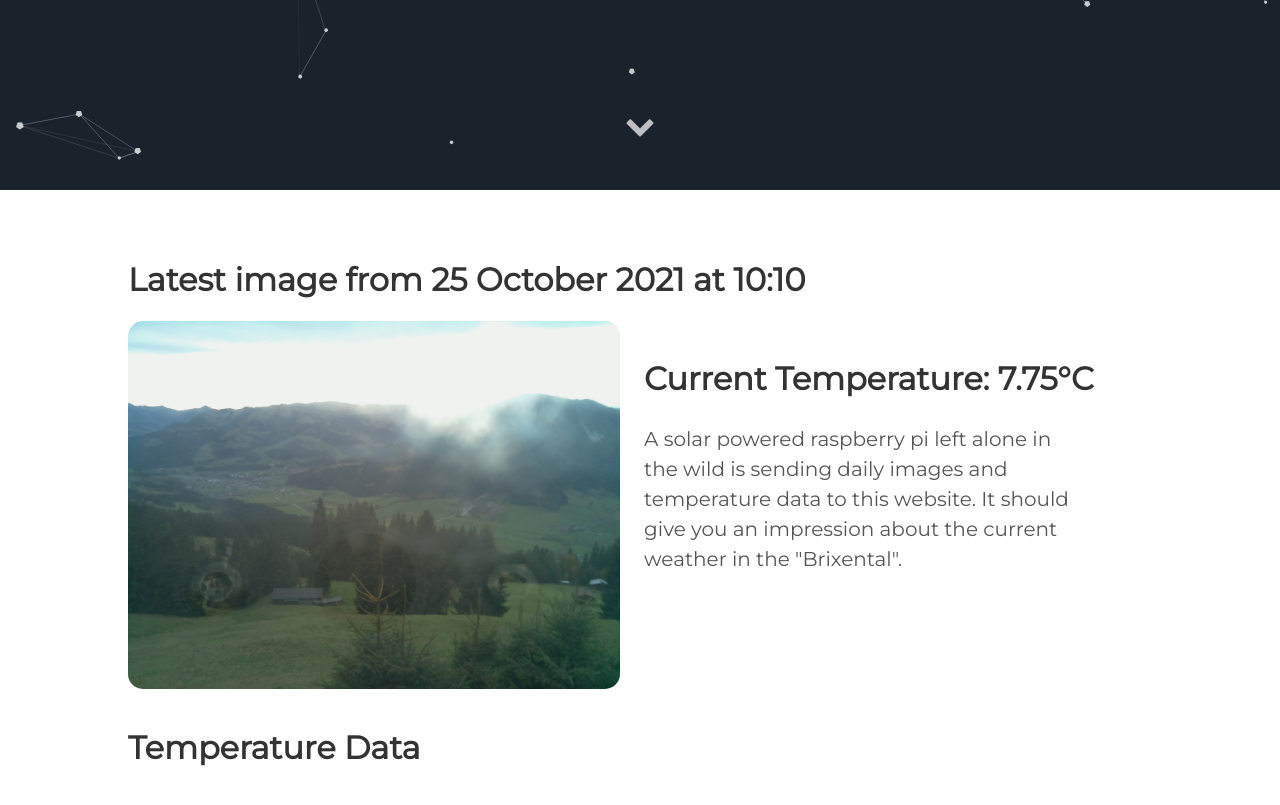
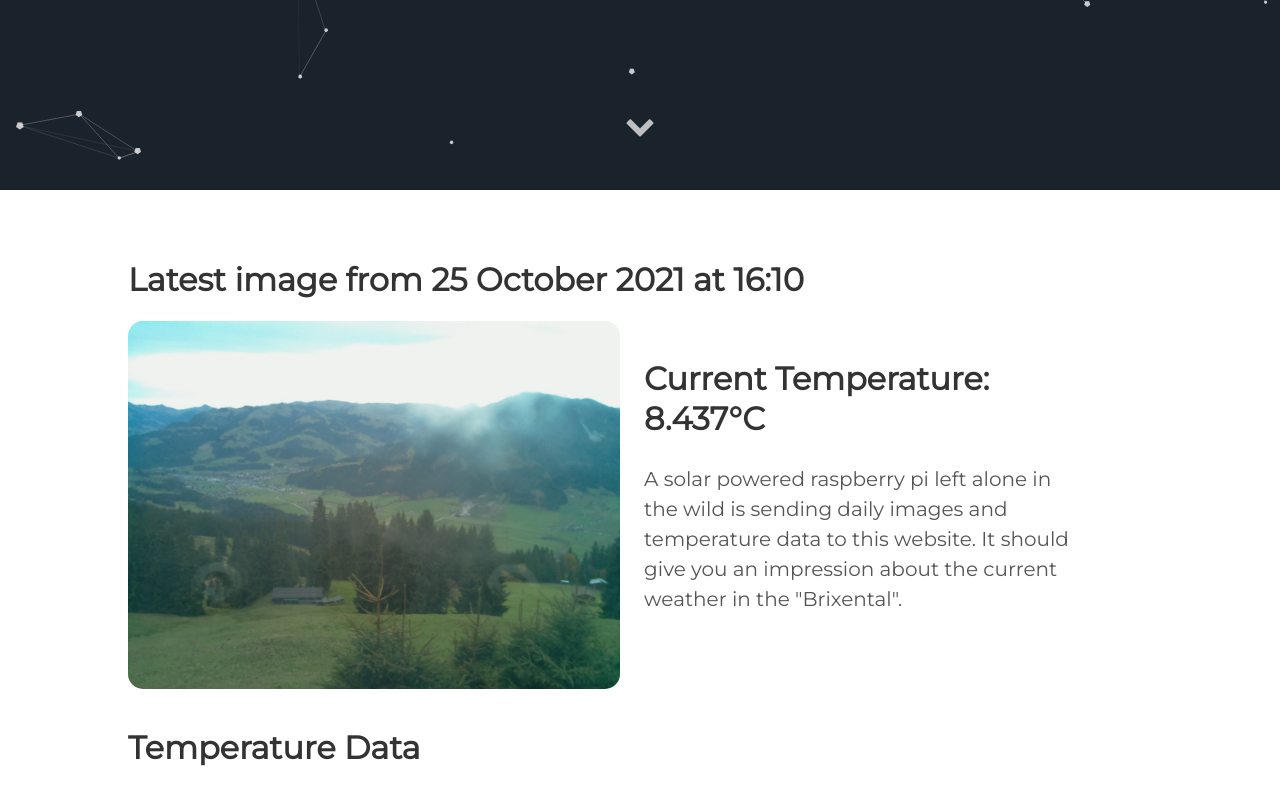
Before and after one commit to vektorious/vektorious.github.io, a Jekyll site: the page built from resources/huette.md, in a window 1280 px wide and 900 px high, scrolled down 710 px. Shown: the top 805 px of the window. Built offline with Jekyll 4.4.1, drawn with Linux system fonts in a browser that asks for light colours.

Commit message:
I'm a bot beep boop

```diff
--- a/resources/huette.md
+++ b/resources/huette.md
@@ -6,13 +6,13 @@ image: '/assets/img/'
 description: 'Live image from the Austrian alps'
 twitter_text: ' '
 ---
-## Latest image from 25 October 2021 at 10:10
+## Latest image from 25 October 2021 at 16:10
 <div class="huette">
   <div class="huette-image">
     <img src="{{ "/assets/img/huette.jpg" | prepend: site.baseurl }}">
   </div>
   <div class="huette-text">
-        <h2>Current Temperature: 7.75°C</h2>
+        <h2>Current Temperature: 8.437°C</h2>
         <p>A solar powered raspberry pi left alone in the wild is sending daily images and temperature data to this website. It should give you an impression about the current weather in the "Brixental".</p>
 
   </div>
```
Also changed, not shown: rpi-script/2021-10-25_160918.txt (renamed from rpi-script/2021-10-25_100915.txt, +5 -5 lines), rpi-script/huette.md (+2 -2 lines), assets/img/huette.jpg, assets/img/temp_plot.png, rpi-script/temp_plot.png, 1 other file.
